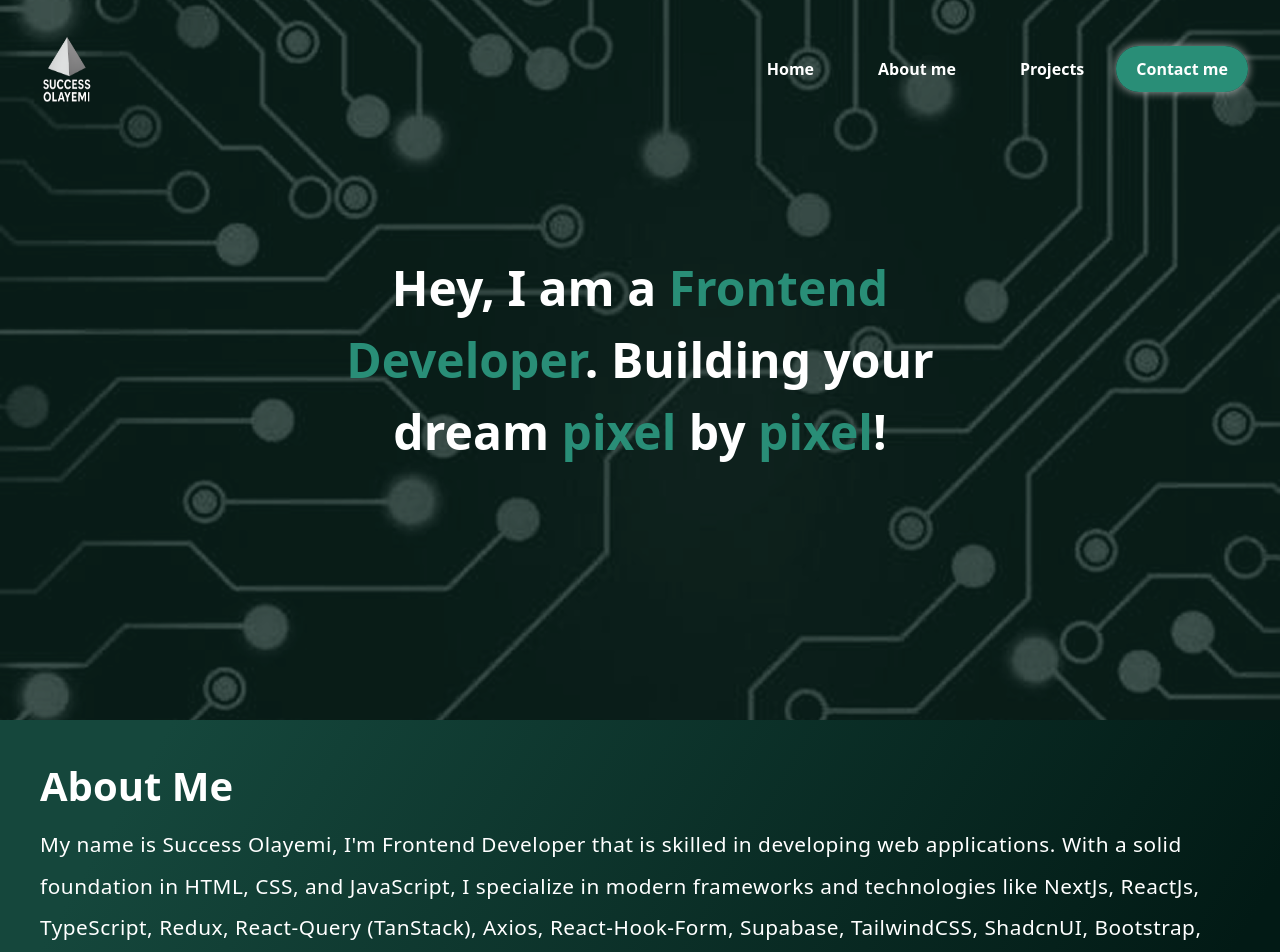
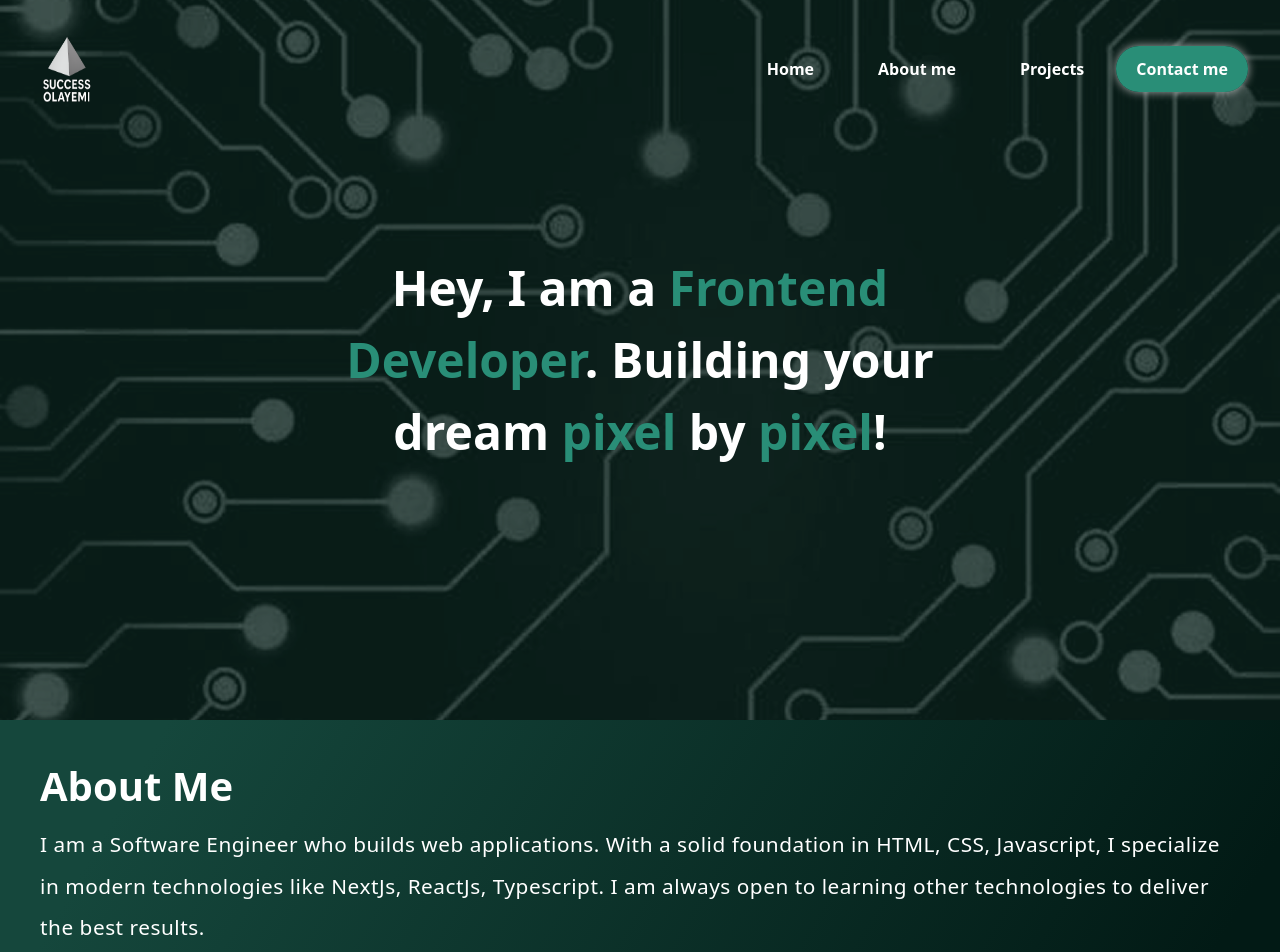
Before and after one commit to Error-at-night/My-Portfolio, a React (Vite) app: page / in a window 1280 px wide. Shown: the top 952 px of the page. Built offline with nearby package versions, Linux system fonts and the light colour scheme.

Commit message:
edited the about me

```diff
--- a/src/components/AboutMe.jsx
+++ b/src/components/AboutMe.jsx
@@ -8,10 +8,9 @@ function AboutMe() {
       <div className="mx-auto max-w-[1200px] mt-6">
         <h1 className="text-[#FFFFFF] font-extrabold text-[1.9rem] sm:text-[2rem] md:text-[2.5rem]">About Me</h1>
         <p className="text-white text-[1rem] sm:text-[1.3rem] mt-2 sm:tracking-wide leading-normal sm:leading-loose">
-          My name is Success Olayemi, I'm Frontend Developer that is skilled in developing web applications.
-          With a solid foundation in HTML, CSS, and JavaScript, I specialize in modern frameworks and technologies like
-          NextJs, ReactJs, TypeScript, Redux, React-Query (TanStack), Axios, React-Hook-Form, Supabase, TailwindCSS, ShadcnUI,
-          Bootstrap, and Git.
+          I am a Software Engineer who builds web applications. With a solid foundation in HTML, CSS, Javascript, I
+          specialize in modern technologies like NextJs, ReactJs, Typescript. I am always open to learning other
+          technologies to deliver the best results.
         </p>
         <p className="text-white text-[1rem] sm:text-[1.3rem] mt-7 sm:tracking-wide leading-normal sm:leading-loose">
           I have had the opportunity to teach and mentor aspiring frontend developers, helping them understand
```
